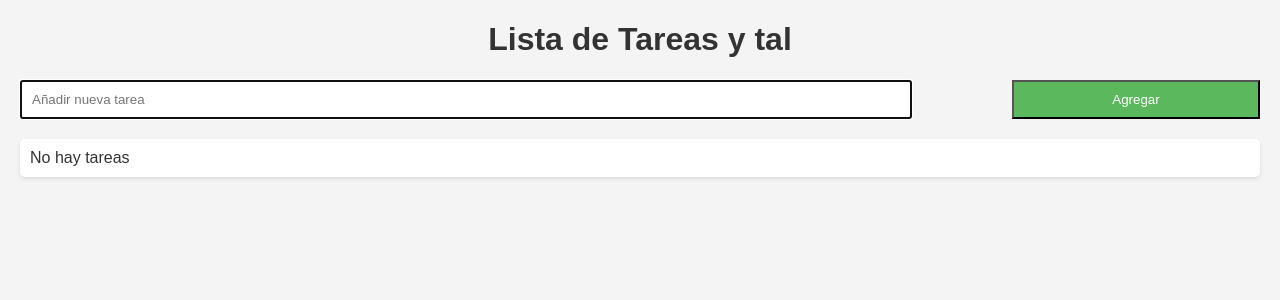
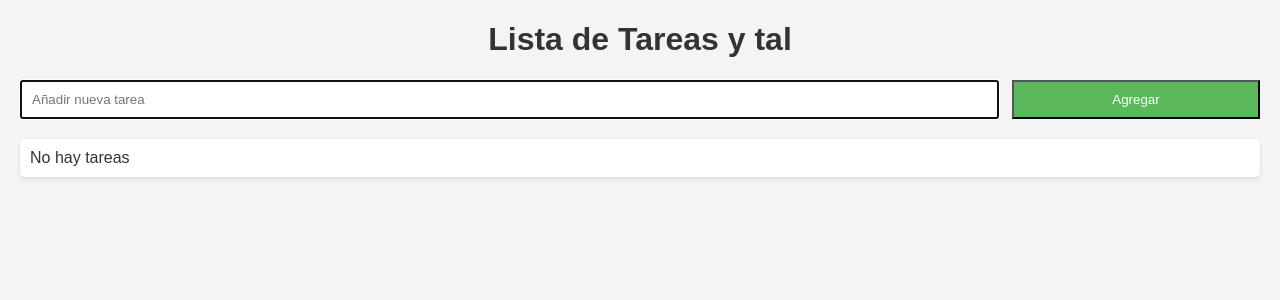
Before and after one commit to arturoytal/todo, a PHP site: page / in a window 1280 px wide. Shown: the top 300 px of the page. Run offline with PHP 8.4, Linux system fonts and the light colour scheme; data that the repository does not hold is empty; a stand-in replaces the project's code that opens the database connection; some libraries are stand-ins or nearby versions.

Commit message:
Creando menos espacio entre la caja y el botón...

```diff
--- a/style.css
+++ b/style.css
@@ -26,7 +26,7 @@ form {
 
 input[type="text"] {
     padding: 10px;
-    width: 70%;
+    width: 77%;
 }
 
 button {
```
